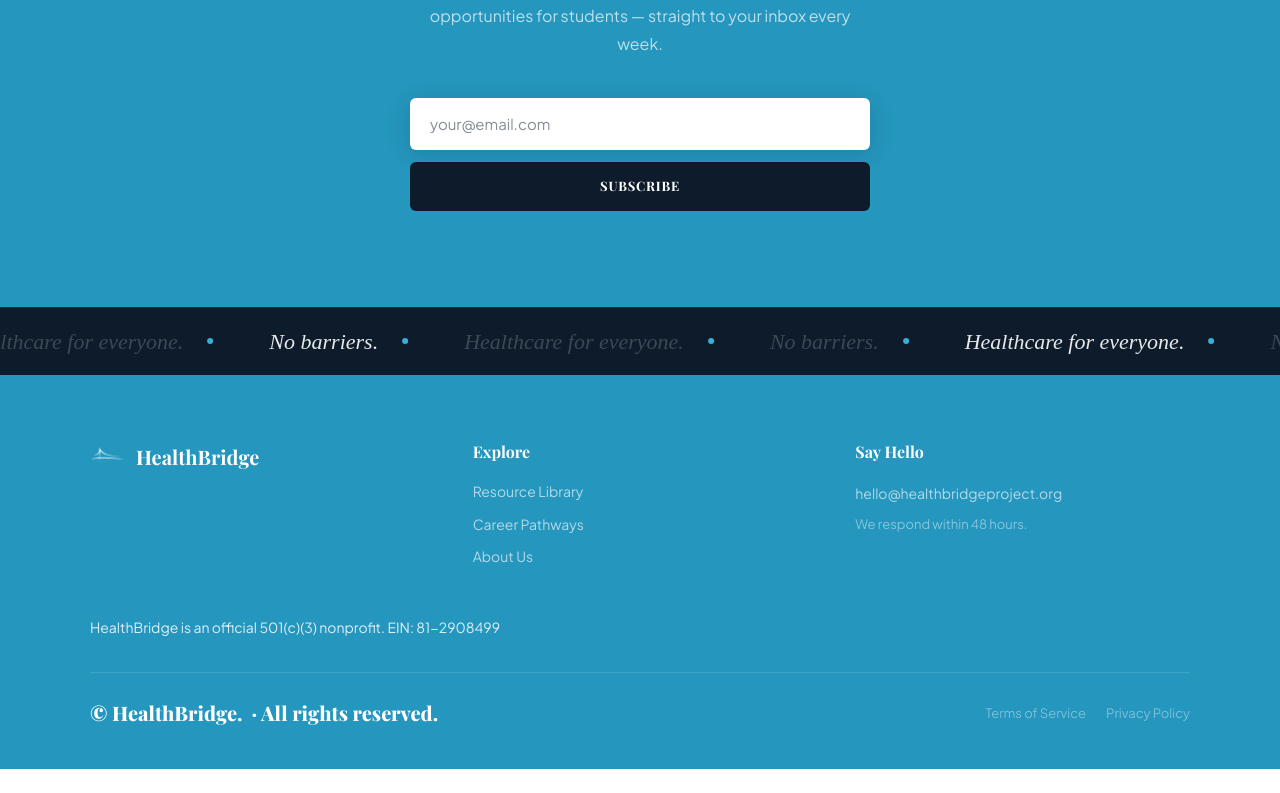
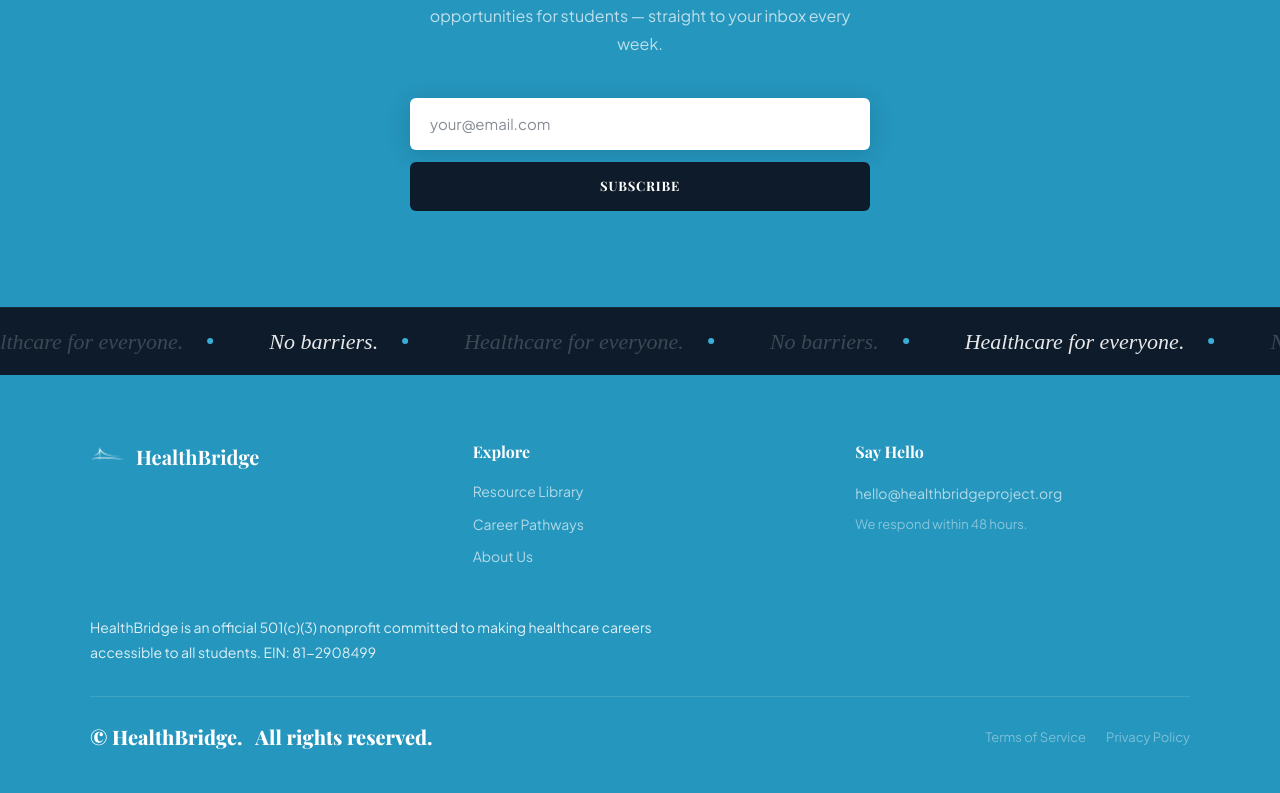
Before and after one commit to cindyvzheng/healthbridge, a Next.js app: page / in a window 1280 px wide. Shown: the part 3367-4160 px from the top of the page. Before the commit the page ends 4136 px from the top, so only its background shows below. Built offline with nearby package versions, Linux system fonts and the light colour scheme; a web font is replaced by a local one.

Commit message:
Update Footer.tsx

```diff
--- a/src/components/Footer.tsx
+++ b/src/components/Footer.tsx
@@ -65,7 +65,7 @@ export default function Footer() {
         {/* 501c3 notice */}
         <div style={{ marginBottom: 32 }}>
           <p style={{ color: "rgba(255,255,255,0.85)", fontSize: 14, lineHeight: 1.75, maxWidth: 600, margin: 0 }}>
-            HealthBridge is an official 501(c)(3) nonprofit. EIN: 81-2908499
+            HealthBridge is an official 501(c)(3) nonprofit committed to making healthcare careers accessible to all students. EIN: 81-2908499
           </p>
         </div>
 
@@ -79,7 +79,7 @@ export default function Footer() {
           gap: 12,
         }}>
           <p style={{ color: "white", fontSize: 20, fontFamily: "Playfair Display, serif", fontWeight: 800 }}>
-            © HealthBridge. &nbsp;<span style={{ fontWeight: 800, fontSize: 20, color: "white" }}>· All rights reserved.</span>
+            © HealthBridge. &nbsp;<span style={{ fontWeight: 800, fontSize: 20, color: "white" }}> All rights reserved.</span>
           </p>
           <div style={{ display: "flex", gap: 20 }}>
             <Link href="/terms" style={{ color: "rgba(255,255,255,0.4)", fontSize: 13, textDecoration: "none" }}
```
